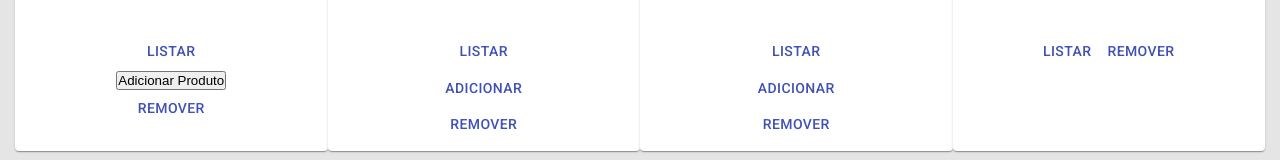
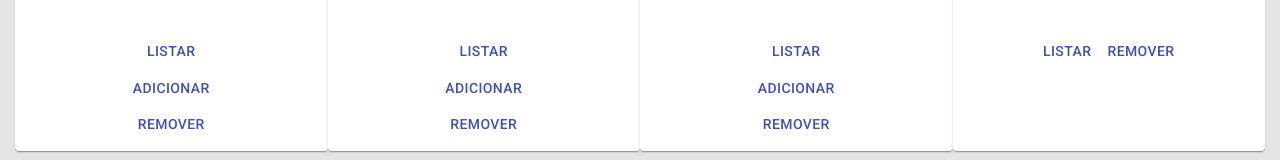
Before and after one commit to FrtsVictor/React-Ecommerce, a React (Create React App) app: page /admin in a window 1280 px wide. Shown: the part 300-460 px from the top of the page. Built offline with nearby package versions, Linux system fonts and the light colour scheme; no server answers; sample sign-in values are in the browser's storage.

Commit message:
Add Btn ModalProduto Style

```diff
--- a/src/components/Modal/ModalProduto.js
+++ b/src/components/Modal/ModalProduto.js
@@ -2,6 +2,8 @@ import React, { useState } from 'react';
 import { makeStyles } from '@material-ui/core/styles';
 import Modal from '@material-ui/core/Modal';
 import Input from '../InputModalProduto';
+import { Button } from '@material-ui/core';
+
 
 function getModalStyle() {
   const top = 50;
@@ -47,9 +49,9 @@ export default function SimpleModal() {
 
   return (
     <div>
-      <button type="button" onClick={handleOpen}>
-        Adicionar Produto
-      </button>
+      <Button type="button" size="default" color="primary" onClick={handleOpen}>
+        Adicionar
+      </Button>
       <Modal
         open={open}
         onClose={handleClose}
```
